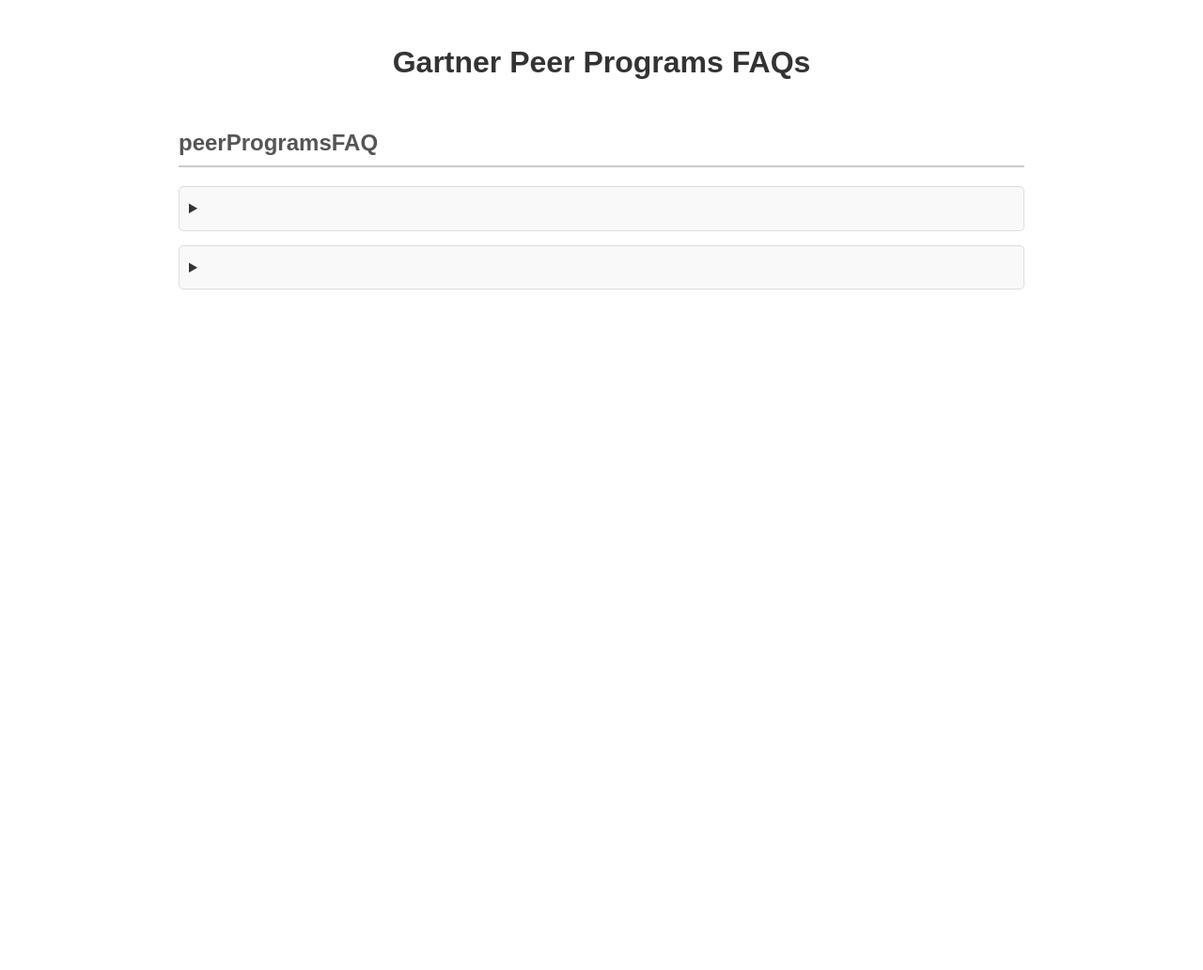
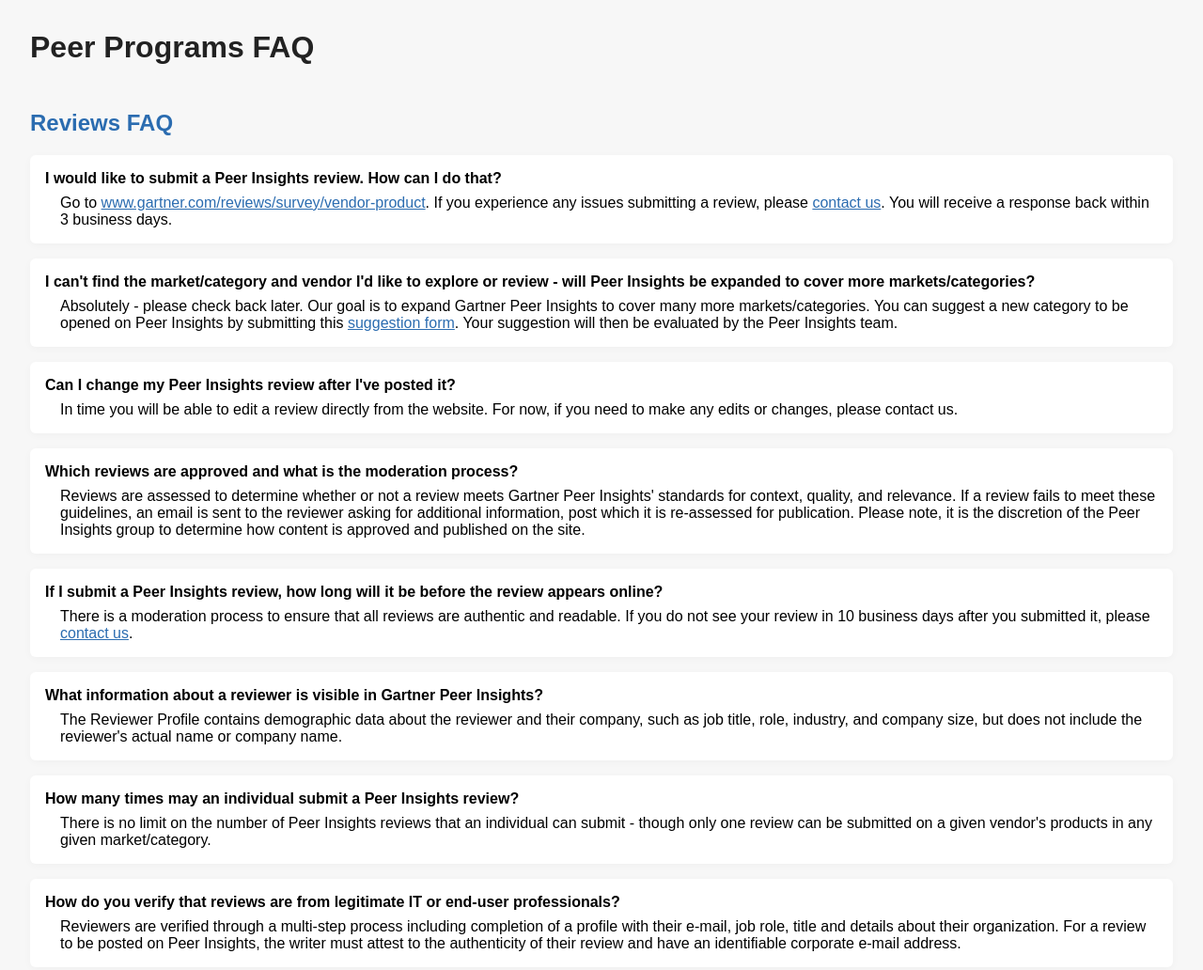
Before and after one commit to vikasidnani27/vikas-faq-page, a plain HTML site: page index.html in a window 1280 px wide. Shown: the top 1032 px of the page at 94% size. Before the commit the page ends 800 px from the top, so only its background shows below. Drawn offline with Linux system fonts and the light colour scheme.

Commit message:
Update index.html

```diff
--- a/index.html
+++ b/index.html
@@ -1,76 +1,57 @@
 <!DOCTYPE html>
-<html>
+<html lang="en">
 <head>
   <meta charset="UTF-8">
-  <title>FAQ</title>
+  <title>Peer Programs FAQ</title>
+  <meta name="viewport" content="width=device-width, initial-scale=1">
   <style>
-    body {
-      font-family: sans-serif;
-      line-height: 1.6;
-      max-width: 900px;
-      margin: 0 auto;
-      padding: 20px;
-    }
-    h1 {
-      text-align: center;
-      color: #333;
-    }
-    h2 {
-      border-bottom: 2px solid #ccc;
-      padding-bottom: 5px;
-      margin-top: 40px;
-      color: #555;
-    }
-    details {
-      border: 1px solid #ddd;
-      border-radius: 5px;
-      margin-bottom: 15px;
-      padding: 10px;
-      background-color: #f9f9f9;
-      cursor: pointer;
-    }
-    summary {
-      font-weight: bold;
-      color: #333;
-    }
-    details p {
-      margin-top: 10px;
-      padding-left: 15px;
-      border-left: 2px solid #007bff;
+    body { font-family: Arial, sans-serif; margin: 2em; background: #f7f7f7; }
+    h1 { color: #222; }
+    h2 { margin-top: 2em; color: #2b6cb0; }
+    .faq { background: #fff; border-radius: 6px; box-shadow: 0 2px 8px rgba(0,0,0,0.03); margin-bottom: 1em; padding: 1em; }
+    .question { font-weight: bold; margin-bottom: 0.5em; }
+    .answer { margin-left: 1em; }
+    a { color: #2b6cb0; text-decoration: underline; }
+    @media (max-width: 600px) {
+      body { margin: 0.5em; }
+      .faq { padding: 0.5em; }
     }
   </style>
 </head>
 <body>
-  <h1>Gartner Peer Programs FAQs</h1>
-  <div id="faq-container"></div>
-
+  <h1>Peer Programs FAQ</h1>
+  <div id="faq-content">Loading...</div>
   <script>
     fetch('config.json')
-      .then(res => res.json())
+      .then(response => {
+        if (!response.ok) throw new Error('config.json not found');
+        return response.json();
+      })
       .then(data => {
-        const container = document.getElementById('faq-container');
-        Object.keys(data).forEach(category => {
-          const section = document.createElement('section');
-
-          const title = document.createElement('h2');
-          title.textContent = category;
-          section.appendChild(title);
-
-          data[category].forEach(item => {
-            const details = document.createElement('details');
-
-            const summary = document.createElement('summary');
-            summary.textContent = item.question;
-            details.appendChild(summary);
-
-            const paragraph = document.createElement('p');
-            paragraph.innerHTML = item.answer; // Use innerHTML to allow for formatting
-            details.appendChild(paragraph);
-
-            section.appendChild(details);
+        const container = document.getElementById('faq-content');
+        container.innerHTML = '';
+        data.peerProgramsFAQ.forEach(section => {
+          const sectionTitle = document.createElement('h2');
+          sectionTitle.textContent = section.category;
+          container.appendChild(sectionTitle);
+          section.faqs.forEach(faq => {
+            const faqDiv = document.createElement('div');
+            faqDiv.className = 'faq';
+            const q = document.createElement('div');
+            q.className = 'question';
+            q.innerHTML = faq.question;
+            const a = document.createElement('div');
+            a.className = 'answer';
+            a.innerHTML = faq.answer;
+            faqDiv.appendChild(q);
+            faqDiv.appendChild(a);
+            container.appendChild(faqDiv);
           });
-          container.appendChild(section);
         });
+      })
+      .catch(error => {
+        document.getElementById('faq-content').textContent = 'Error loading FAQ data.';
+        console.error(error);
       });
   </script>
 </body>
```
